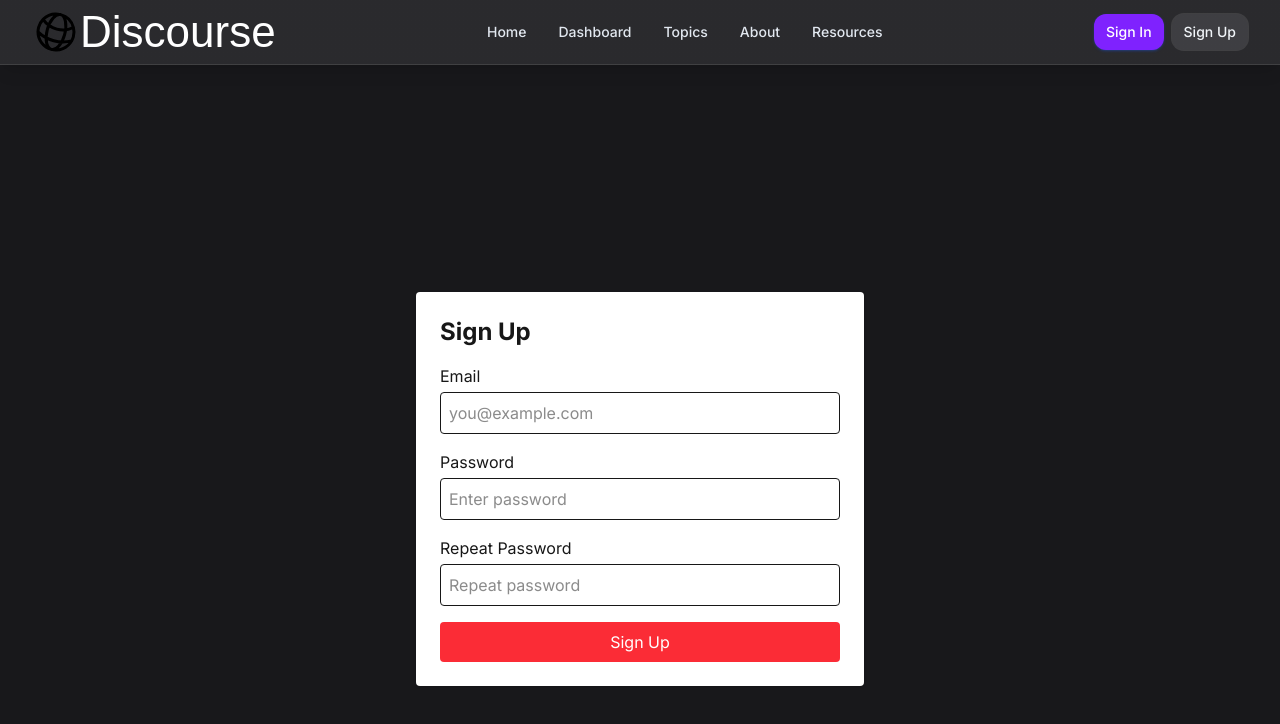
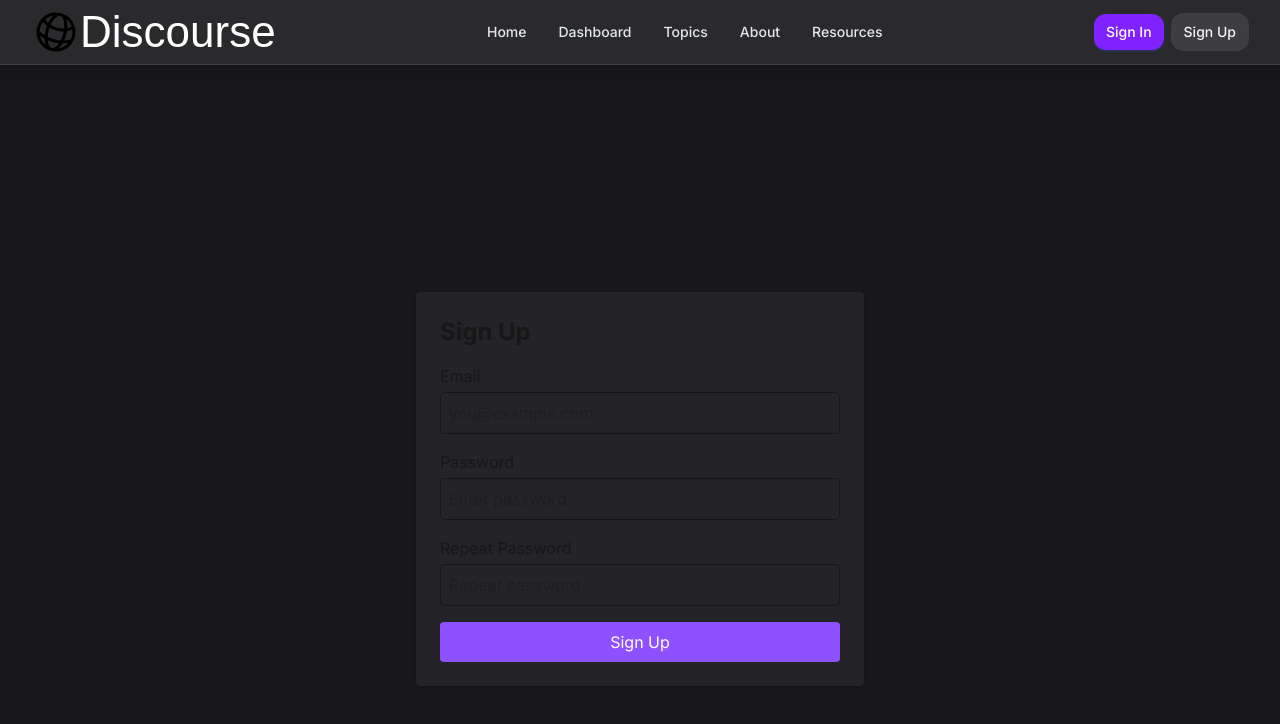
Before and after one commit to jjoemon/leapp, a Next.js app: page /signup in a window 1280 px wide. Shown: the top 724 px of the page. Built offline with nearby package versions, Linux system fonts and the light colour scheme; no server answers; a web font is replaced by a local one.

Commit message:
Improve error handling and update styles in SignupPage component

```diff
--- a/src/app/signup/page.tsx
+++ b/src/app/signup/page.tsx
@@ -41,7 +41,11 @@ export default function SignupPage() {
       await signIn("credentials", { email, password, redirect: false });
       router.push("/profile-setup"); // redirect to profile setup
     } catch (err) {
-      setError(err.message);
+      if (err instanceof Error) {
+        setError(err.message);
+      } else {
+        setError("An unknown error occurred");
+      }
     } finally {
       setLoading(false);
     }
@@ -51,11 +55,11 @@ export default function SignupPage() {
     <div className="min-h-screen flex items-center justify-center p-4">
       <form
         onSubmit={handleSubmit}
-        className="w-full max-w-md space-y-4 bg-white p-6 rounded shadow"
+        className="w-full max-w-md space-y-4 bg-zinc-500/13 p-6 rounded shadow"
       >
         <h2 className="text-2xl font-bold">Sign Up</h2>
 
-        {error && <p className="text-red-500">{error}</p>}
+        {error && <p className="text-purple-500">{error}</p>}
 
         <div>
           <label className="block mb-1">Email</label>
@@ -96,7 +100,7 @@ export default function SignupPage() {
         <button
           type="submit"
           disabled={loading}
-          className="w-full bg-red-500 text-white py-2 px-4 rounded hover:bg-green-600"
+          className="w-full bg-violet-500 text-white py-2 px-4 rounded hover:bg-green-600"
         >
           {loading ? "Signing up..." : "Sign Up"}
         </button>
```
